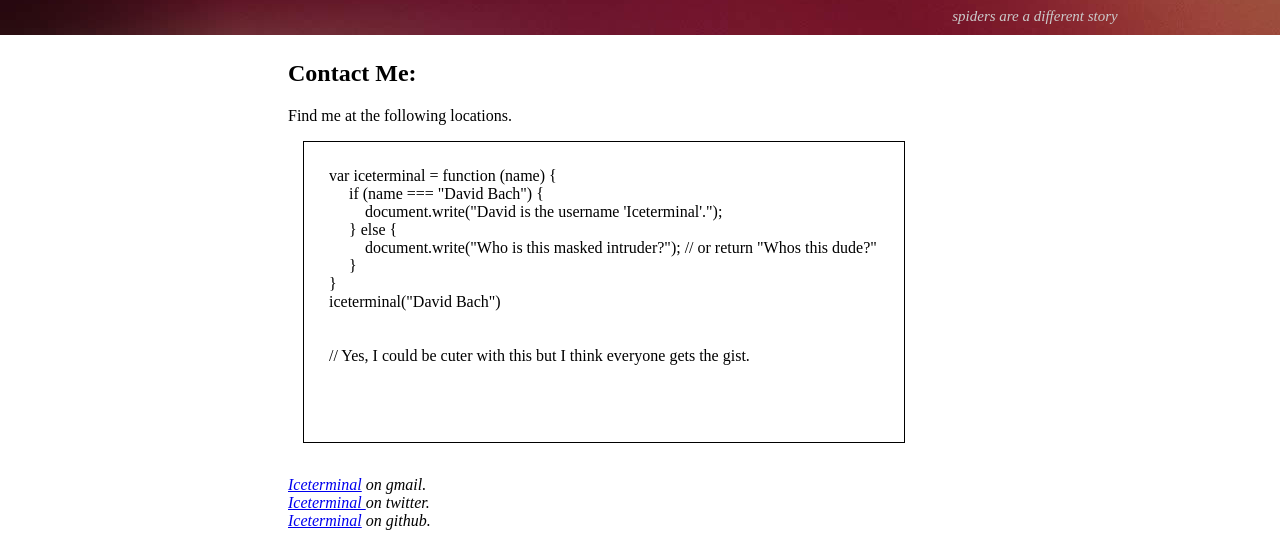
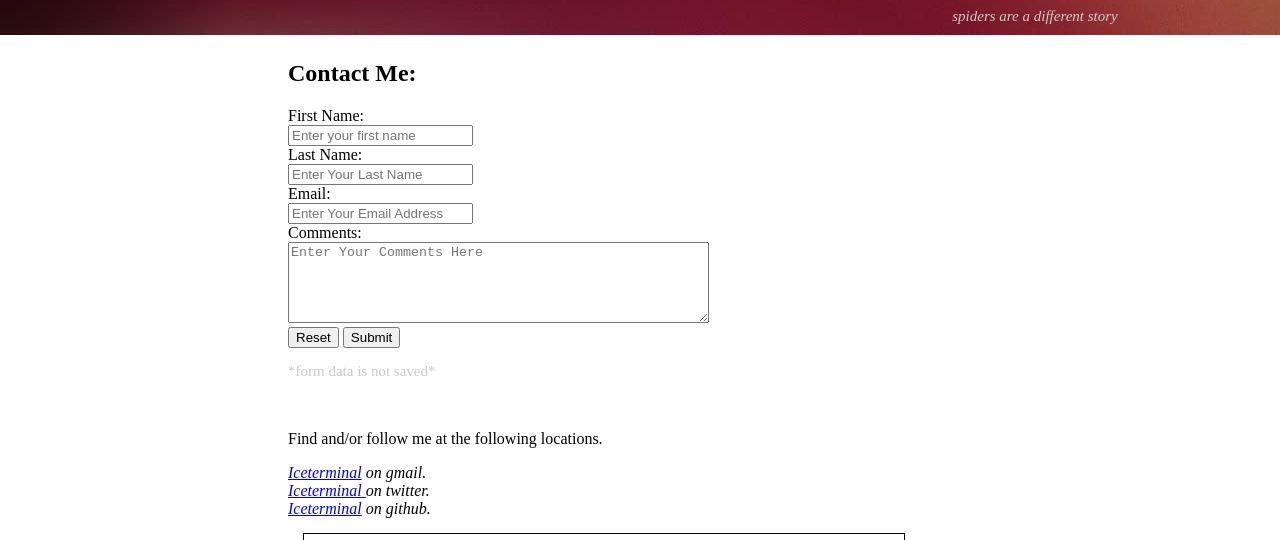
Before and after one commit to iceterminal/vetswhocode, a plain HTML site: page starterpage/contact.html in a window 1280 px wide. Shown: the part 180-720 px from the top of the page. Drawn offline with Linux system fonts and the light colour scheme.

Commit message:
Added form entry on contact page

```diff
--- a/starterpage/contact.html
+++ b/starterpage/contact.html
@@ -25,24 +25,41 @@
 				Contact Me:
 			</h2>
 			<p>
+				<form name="contact_me" method="post" action="contact.html">
+  					First Name: <br />
+  					<input type="text" name="fname" placeholder="Enter your first name" /><br />
+  					Last Name: <br />
+  					<input type="text" name="lname" placeholder="Enter Your Last Name" /><br />
+  					Email: <br />
+  					<input type="email" name="email" placeholder="Enter Your Email Address" /><br />
+  					Comments: <br />
+  					<textarea name="comments" rows="5" cols="50" wrap="soft" placeholder="Enter Your Comments Here"></textarea><br />
+  					<input type="reset" value="Reset"> <button type="submit">Submit</button>
+  					<p class="tiny">*form data is not saved*</p>
+				</form>
+			</p>
+			<p>
+				<br />
+				<p>Find and/or follow me at the following locations.</p>
 
-				<p>Find me at the following locations.</p>
+					<address>
+					<a href="mailto:iceterminal@gmail.com">Iceterminal</a> on gmail.<br />
+					<a href="https://twitter.com/iceterminal" target="_blank">Iceterminal </a> on twitter.<br />
+					<a href="https://github.com/iceterminal" target="_blank">Iceterminal</a> on github.<br />
+
+				<!-- This is NOT real code, just plain text -->
 				<p class="func">
-				var iceterminal = function (name) { <br>
-				&emsp;	if (name === "David Bach") { <br>
-				&emsp;&emsp;		document.write("David is the username 'Iceterminal'."); <br>
-				&emsp;	} else { <br>
-				&emsp;&emsp;		document.write("Who is this masked intruder?"); // or return "Whos this dude?" <br>
-				&emsp;	} <br>
-				} <br>
-				iceterminal("David Bach")<br><br><br>
-				// Yes, I could be cuter with this but I think everyone gets the gist.<br>
+				var iceterminal = function (name) { <br />
+				&emsp;	if (name === "David Bach") { <br />
+				&emsp;&emsp;		document.write("David is the username 'Iceterminal'."); <br />
+				&emsp;	} else { <br />
+				&emsp;&emsp;		document.write("Who is this masked intruder?"); // or return "Whos this dude?" <br />
+				&emsp;	} <br />
+				} <br />
+				iceterminal("David Bach")<br /><br /><br />
+				// Yes, I could be cuter with this but I think everyone gets the gist.<br />
 				</p>
-				<br>
-				<address>
-				<a href="mailto:iceterminal@gmail.com">Iceterminal</a> on gmail.<br>
-				<a href="https://twitter.com/iceterminal" target="_blank">Iceterminal </a> on twitter.<br>
-				<a href="https://github.com/iceterminal" target="_blank">Iceterminal</a> on github.<br>
+				<br />
 				</address>
 			</p>
 
--- a/starterpage/custom.css
+++ b/starterpage/custom.css
@@ -54,6 +54,11 @@ body {
 	text-align: center;
 	padding: 10px 0px 0px 790px;
 }
+
+.tiny {
+	color: #cbcaca;
+	font-size: 15px;
+	}
 
 .text {
 	width: 55%;
@@ -130,3 +135,9 @@ body {
   color: green;
   font-size: 16px;
 }
+
+#txtbox
+    {
+     height:100px;
+     width:500px;
+    }
```
Also changed, not shown: starterpage/contact.txt (added).
